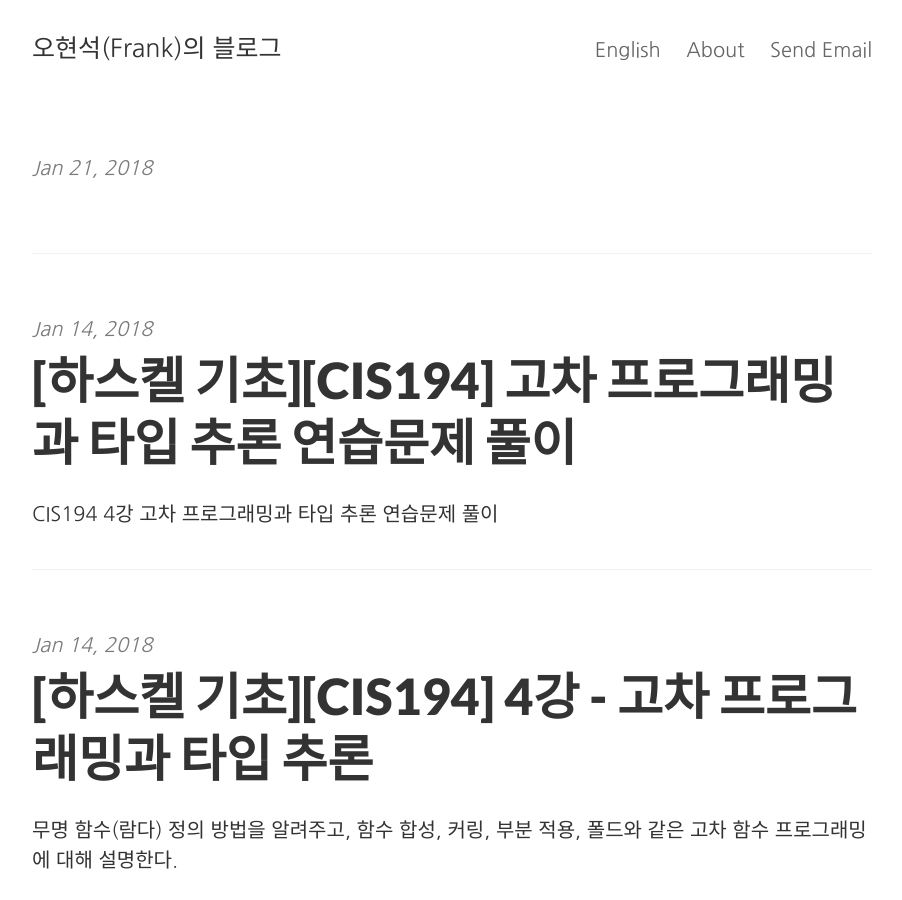
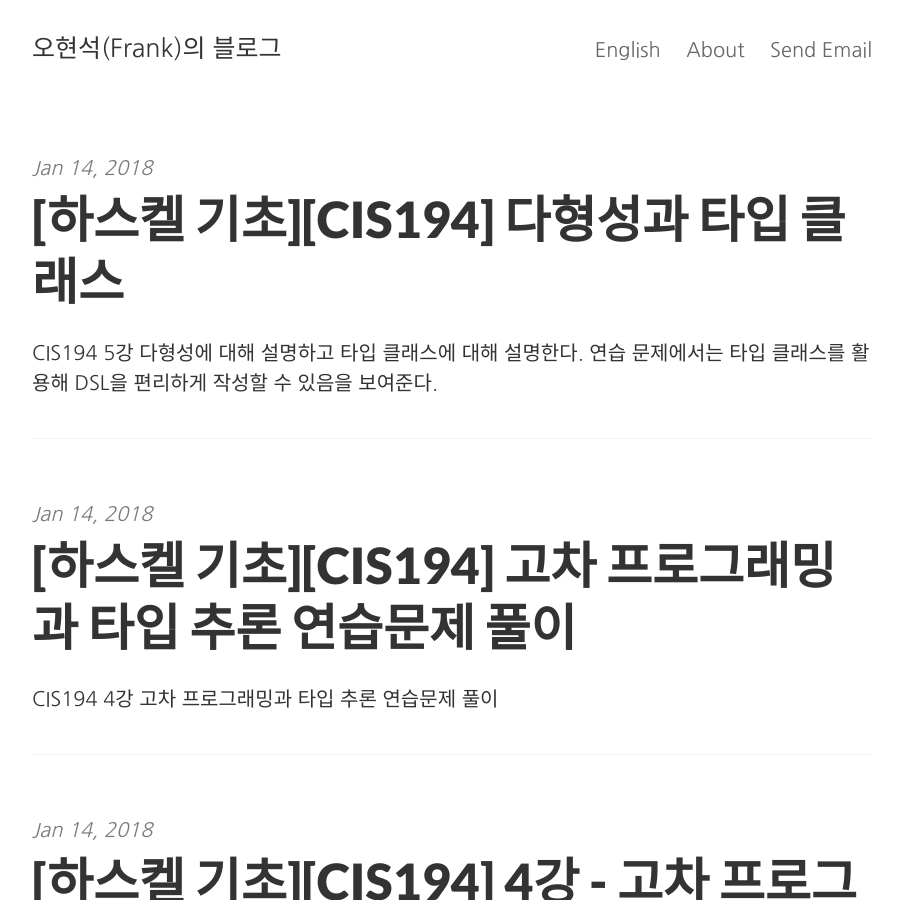
Before and after one commit to enshahar/enshahar.github.io, a Jekyll site: the page built from index.html, in a window 1280 px wide and 900 px high. Shown: the whole window, without its empty margins (188-1090 px from the left). Built offline with Jekyll 4.4.1, drawn with Linux system fonts in a browser that asks for light colours; some web fonts are replaced; the list of posts is cut into pages by our own code.

Commit message:
큰따옴포

```diff
--- a/_posts/2018-01-20-cis194-Polymorphism-TypeClass.md
+++ b/_posts/2018-01-20-cis194-Polymorphism-TypeClass.md
@@ -1,8 +1,8 @@
 ---
 layout:     post
-title:      "[하스켈 기초][CIS194] 다형성과 타입 클래스
+title:      "[하스켈 기초][CIS194] 다형성과 타입 클래스"
 date:       2018-01-14 21:45:00
-summary:    "CIS194 4강 "
+summary:    "CIS194 5강 다형성에 대해 설명하고 타입 클래스에 대해 설명한다. 연습 문제에서는 타입 클래스를 활용해 DSL을 편리하게 작성할 수 있음을 보여준다."
 categories: Haskell CIS194 High Order Programming Exercise Solution
 ---
 
```
